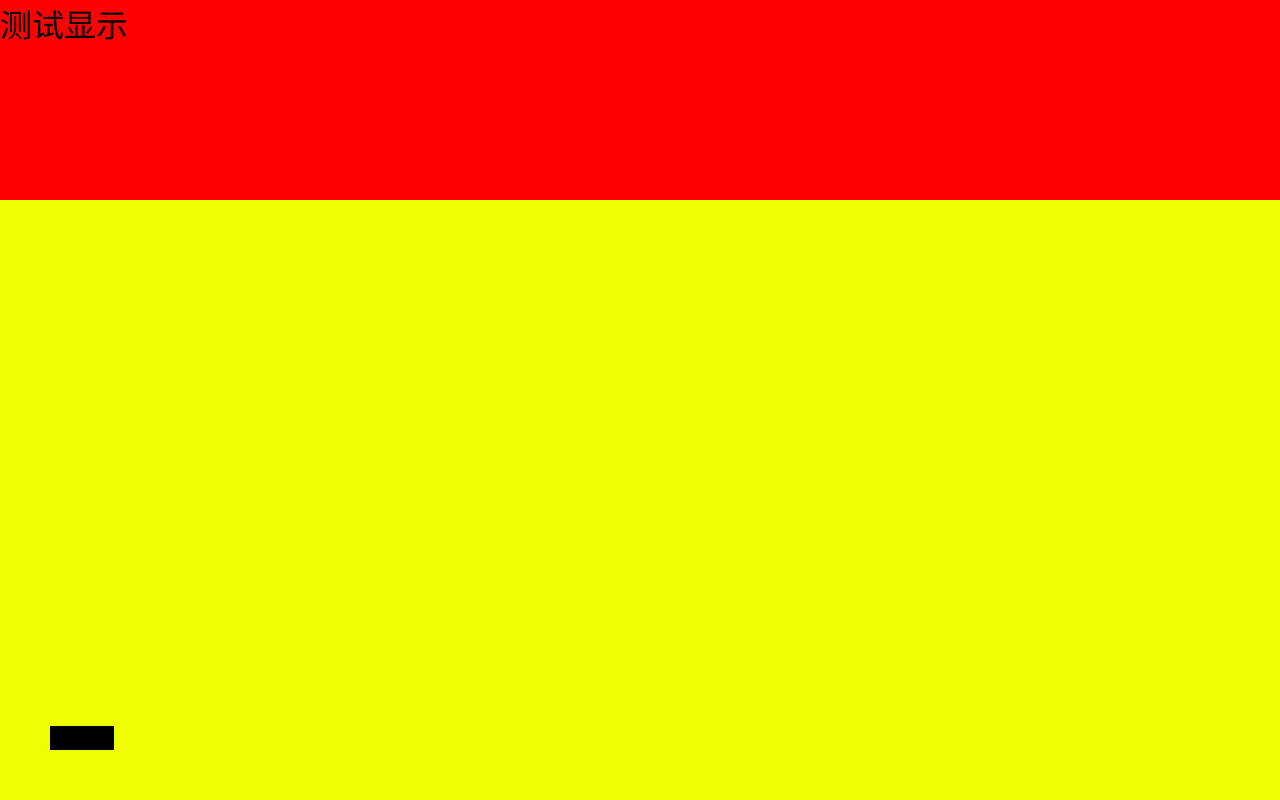
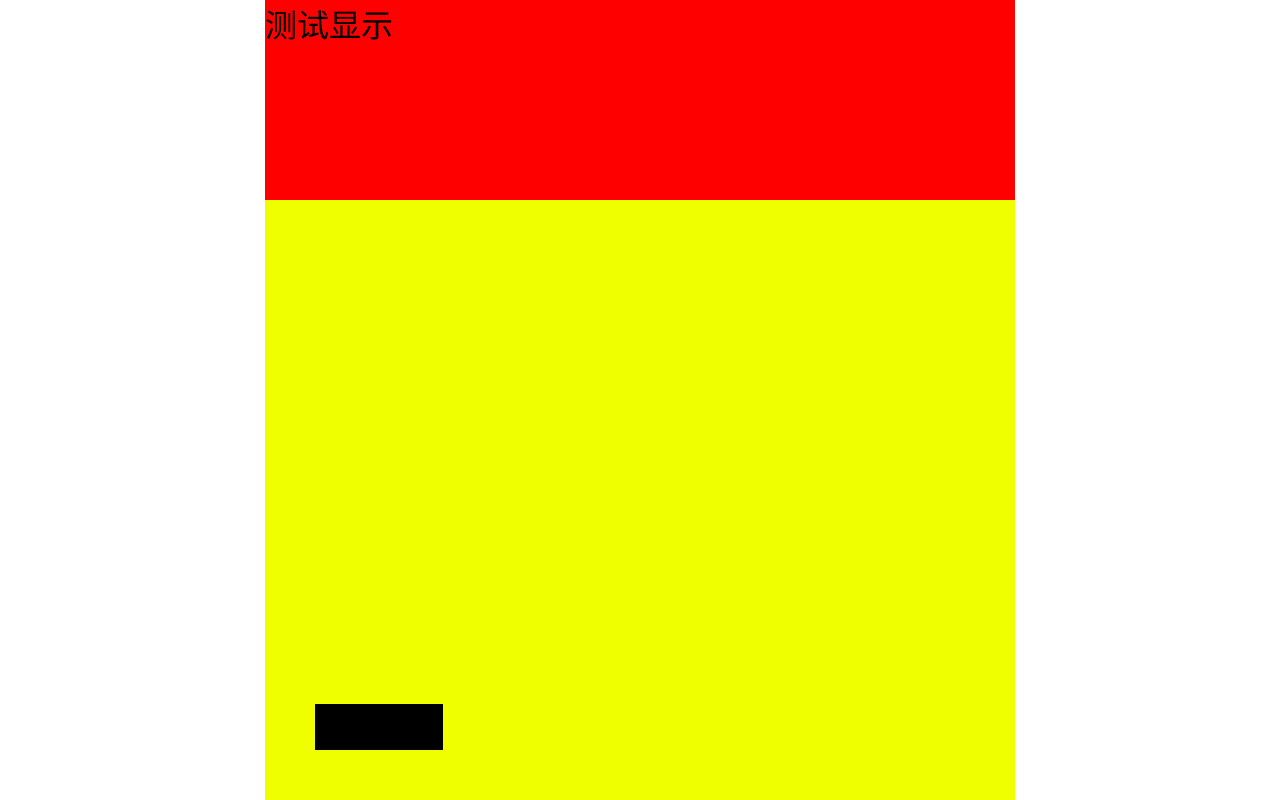
Before and after one commit to lileyzhao/autow4vp.js, a plain HTML site: page index.html in a window 1280 px wide. Shown: the top 800 px of the page. Drawn offline with Linux system fonts and the light colour scheme.

Commit message:
更改js文件名

```diff
--- a/index.html
+++ b/index.html
@@ -9,7 +9,7 @@
     <meta name="format-detection" content="telephone=no">
     <meta name="format-detection" content="email=no">
     <title>页面适配Demo</title>
-    <script src="fixedw4vp.min.js" vww='750' type="text/javascript"></script>
+    <script src="autow4vp.min.js" vww='750' type="text/javascript"></script>
     <style type="text/css">
         html,
         body {
```
